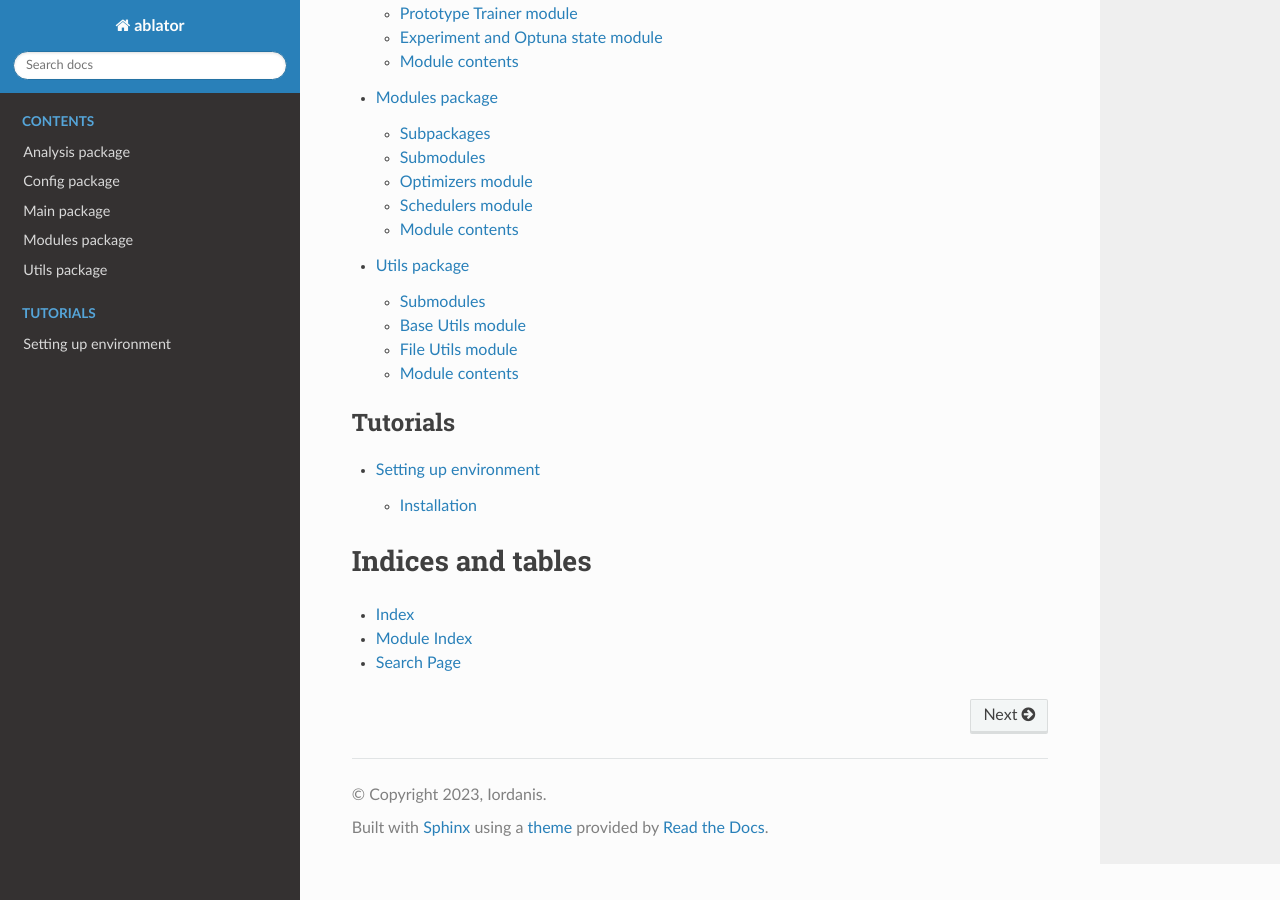
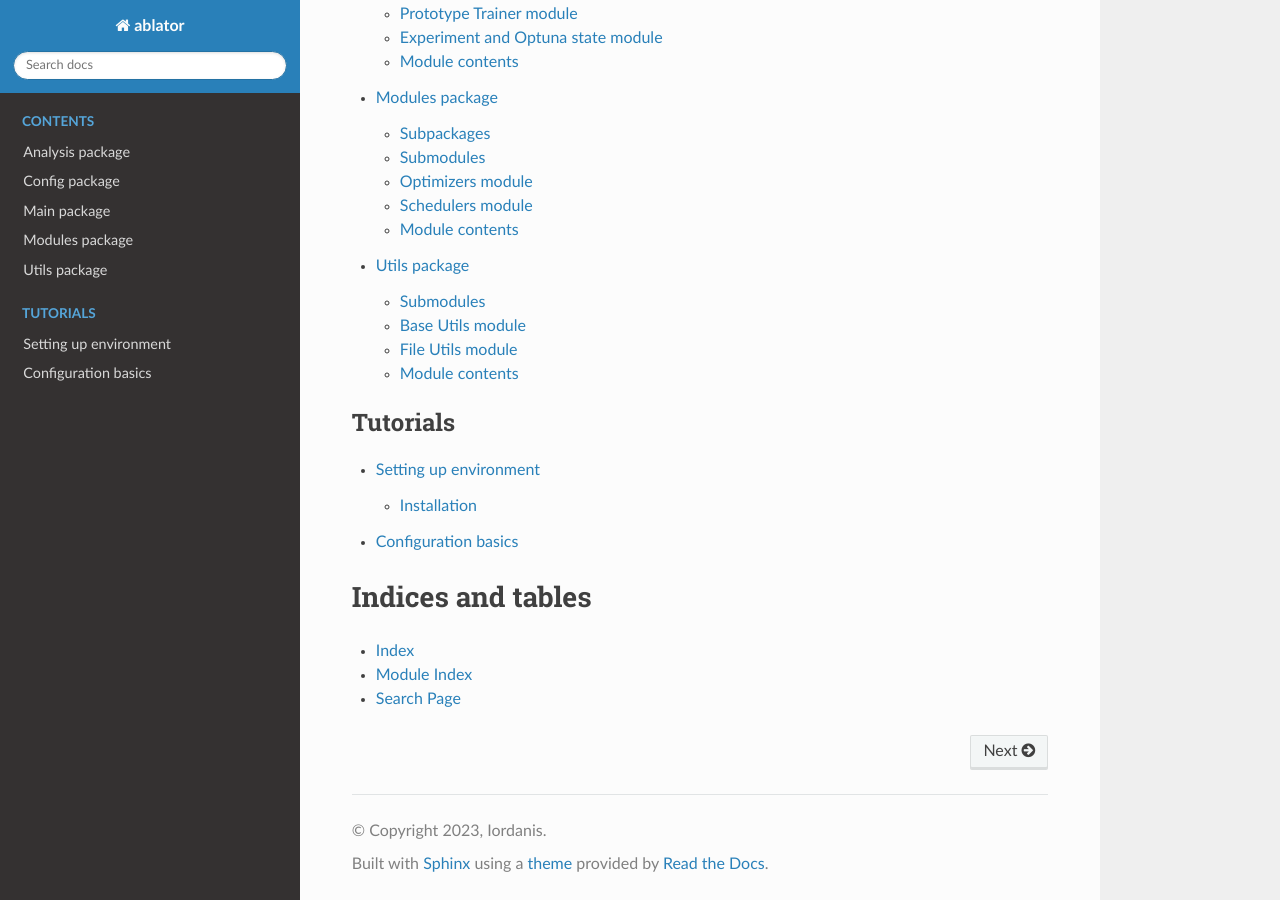
Before and after one commit to fostiropoulos/ablator, a Sphinx documentation site: the page built from docs/source/index.rst, in a window 1280 px wide and 900 px high, scrolled down 674 px. Built offline with Sphinx 7.4.7 and the Read the Docs theme 2.0.0, drawn with Linux system fonts in a browser that asks for light colours.

```diff
--- a/docs/source/index.rst
+++ b/docs/source/index.rst
@@ -21,6 +21,7 @@
    :caption: Tutorials
 
    notebooks/Environment-settings.ipynb
+   notebooks/Configuration-Basics.ipynb
 
 Indices and tables
 ==================
```
Also changed, not shown: docs/source/notebooks/Configuration-Basics.ipynb (added), docs/source/notebooks/Environment-settings.ipynb.
